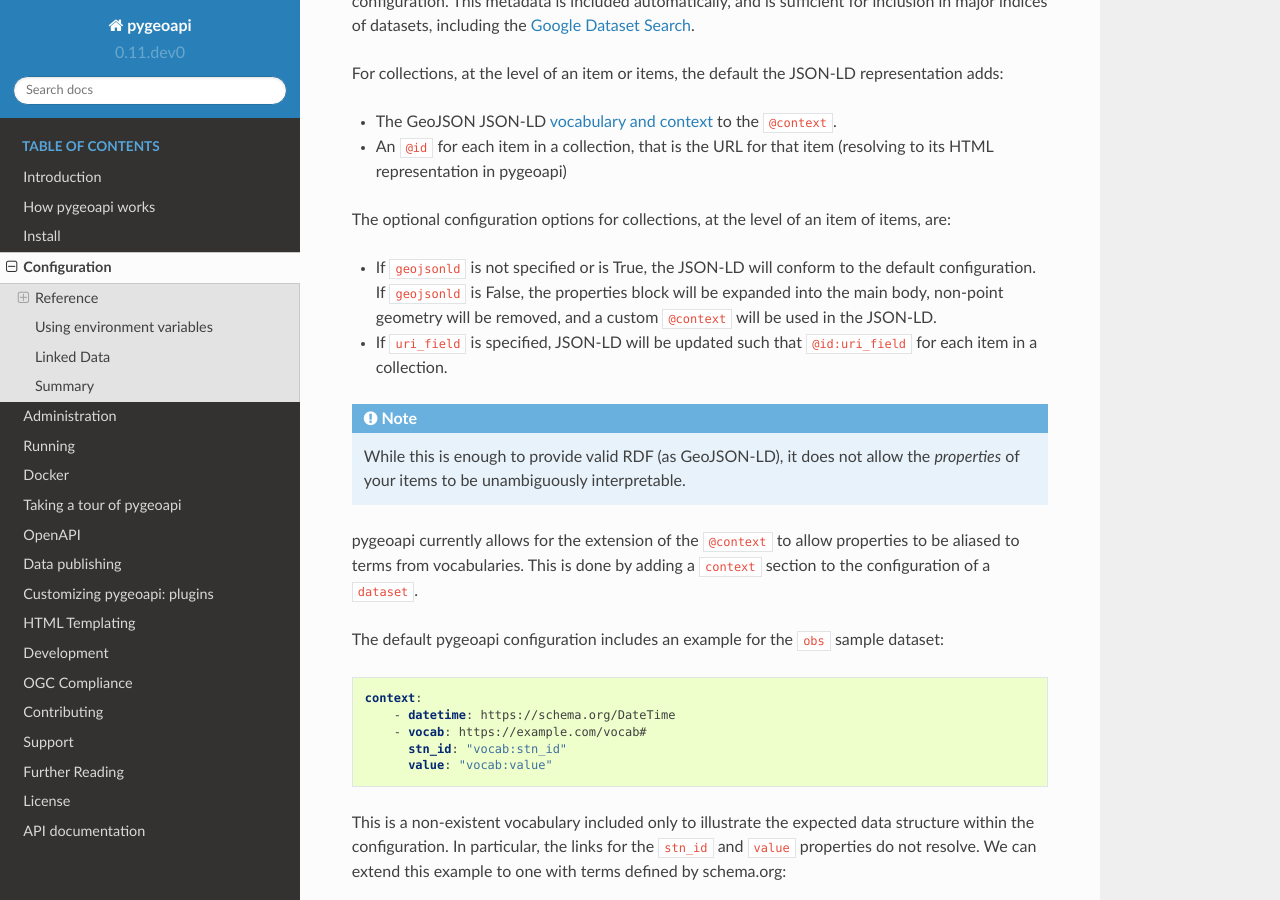
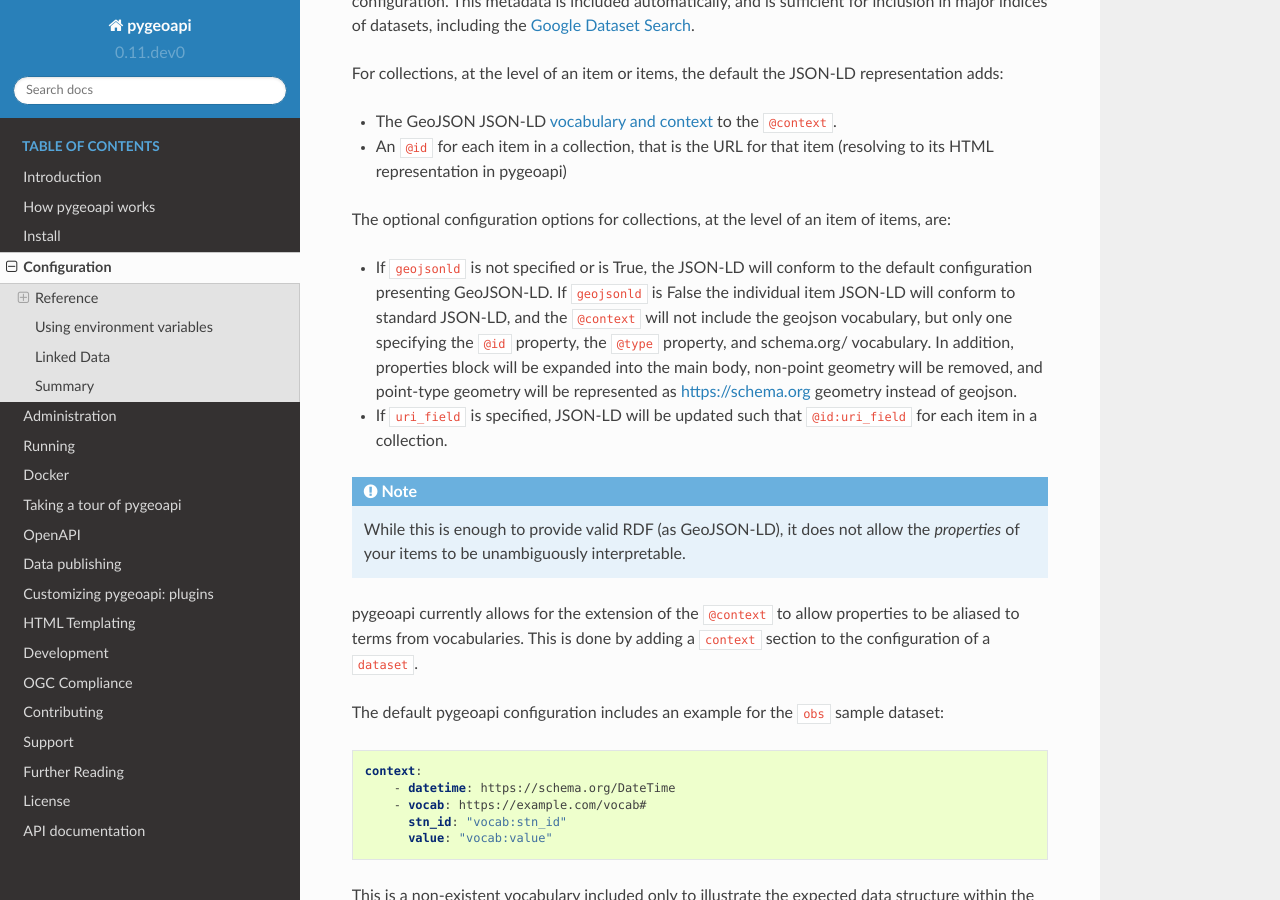
Before and after one commit to geopython/pygeoapi, a Sphinx documentation site: the page built from docs/source/configuration.rst, in a window 1280 px wide and 900 px high, scrolled down 4481 px. Built offline with Sphinx 7.4.7 and the Read the Docs theme 2.0.0, drawn with Linux system fonts in a browser that asks for light colours.

Commit message:
Update configuration.rst

```diff
--- a/docs/source/configuration.rst
+++ b/docs/source/configuration.rst
@@ -242,7 +242,7 @@ For collections, at the level of an item or items, the default the JSON-LD repre
 
 The optional configuration options for collections, at the level of an item of items, are:
 
-- If ``geojsonld`` is not specified or is True, the JSON-LD will conform to the default configuration. If ``geojsonld`` is False, the properties block will be expanded into the main body, non-point geometry will be removed, and a custom ``@context`` will be used in the JSON-LD.
+- If ``geojsonld`` is not specified or is True, the JSON-LD will conform to the default configuration presenting GeoJSON-LD. If ``geojsonld`` is False the individual item JSON-LD will conform to standard JSON-LD, and the ``@context`` will not include the geojson vocabulary, but only one specifying the ``@id`` property, the ``@type`` property, and schema.org/ vocabulary. In addition, properties block will be expanded into the main body, non-point geometry will be removed, and point-type geometry will be represented as https://schema.org geometry instead of geojson.
 - If ``uri_field`` is specified, JSON-LD will be updated such that ``@id:uri_field`` for each item in a collection.
 
 .. note::
```
